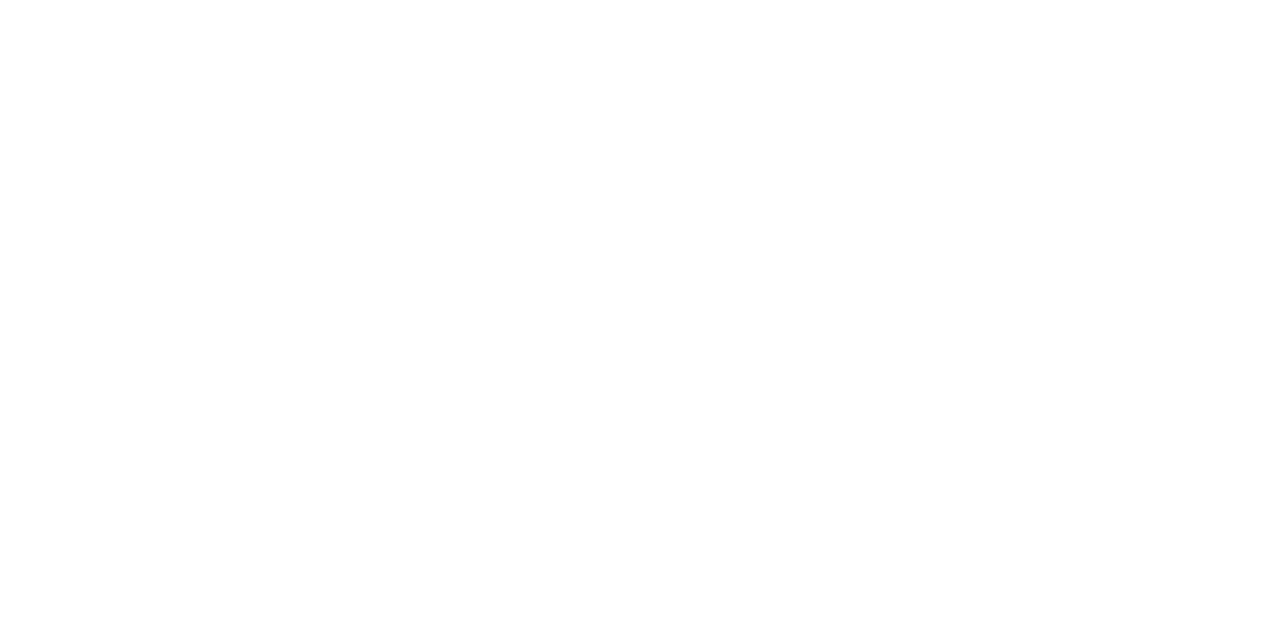
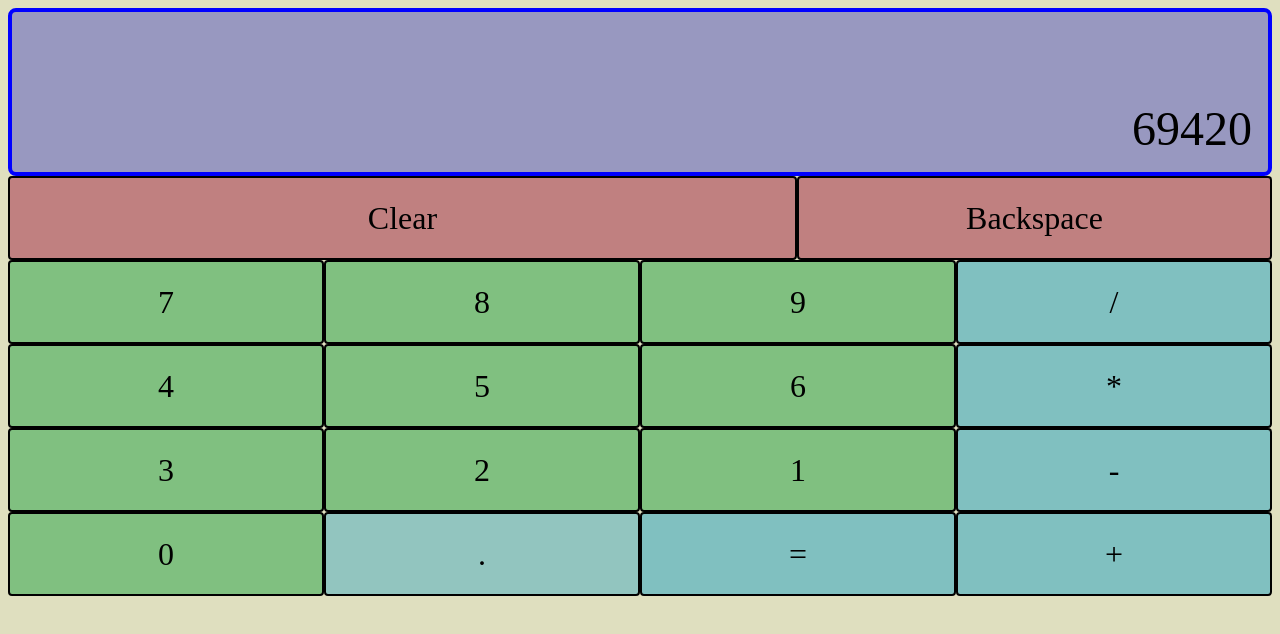
Before and after one commit to MidStein/calculator, a plain HTML site: page index.html in a window 1280 px wide. Drawn offline with Linux system fonts and the light colour scheme.

Commit message:
created calculator layout

```diff
--- a/index.html
+++ b/index.html
@@ -4,10 +4,39 @@
     <meta charset="UTF-8">
     <meta http-equiv="X-UA-Compatible" content="IE=edge">
     <meta name="viewport" content="width=device-width, initial-scale=1.0">
+    <link rel="stylesheet" href="style.css">
     <title>Arithmetic Calculator</title>
     <script src="script.js" defer></script>
 </head>
 <body>
-
+    <div class="display">69420</div>
+    <div class="row">
+        <div class="clear">Clear</div>
+        <div class="backspace">Backspace</div>
+    </div>
+    <div class="row">
+        <div>7</div>
+        <div>8</div>
+        <div>9</div>
+        <div class="operation">/</div>
+    </div>
+    <div class="row">
+        <div>4</div>
+        <div>5</div>
+        <div>6</div>
+        <div class="operation">*</div>
+    </div>
+    <div class="row">
+        <div>3</div>
+        <div>2</div>
+        <div>1</div>
+        <div class="operation">-</div>
+    </div>
+    <div class="row">
+        <div>0</div>
+        <div class="decimal">.</div>
+        <div class="operation">=</div>
+        <div class="operation">+</div>
+    </div>
 </body>
 </html>
--- /dev/null
+++ b/style.css
@@ -0,0 +1,44 @@
+body {
+    /* padding: 0;
+    margin: 0; */
+    background: rgba(192, 192, 128, 0.5);
+}
+.display {
+    background: rgba(128, 128, 192, 0.75);
+    font-size: 48px;
+    height: 128px;
+    padding: 16px;
+    border: 4px solid #0000ff;
+    border-radius: 8px;
+    display: flex;
+    align-items: flex-end;
+    justify-content: right;
+}
+.row {
+    display: flex;
+}
+.row div {
+    background: rgba(128, 192, 128);
+    font-size: 32px;
+    height: 80px;
+    width: 384px;
+    border: 2px solid #000;
+    border-radius: 4px;
+    display: flex;
+    align-items: center;
+    justify-content: center;
+}
+.row .clear {
+    background:rgba(192, 128, 128);
+    width: 960px;
+}
+.row .backspace {
+    background:rgba(192, 128, 128);
+    width: 576px;
+}
+.row .operation {
+    background: rgba(128, 192, 192);
+}
+.row .decimal {
+    background: rgba(128, 192, 192, 0.8);
+}
```
